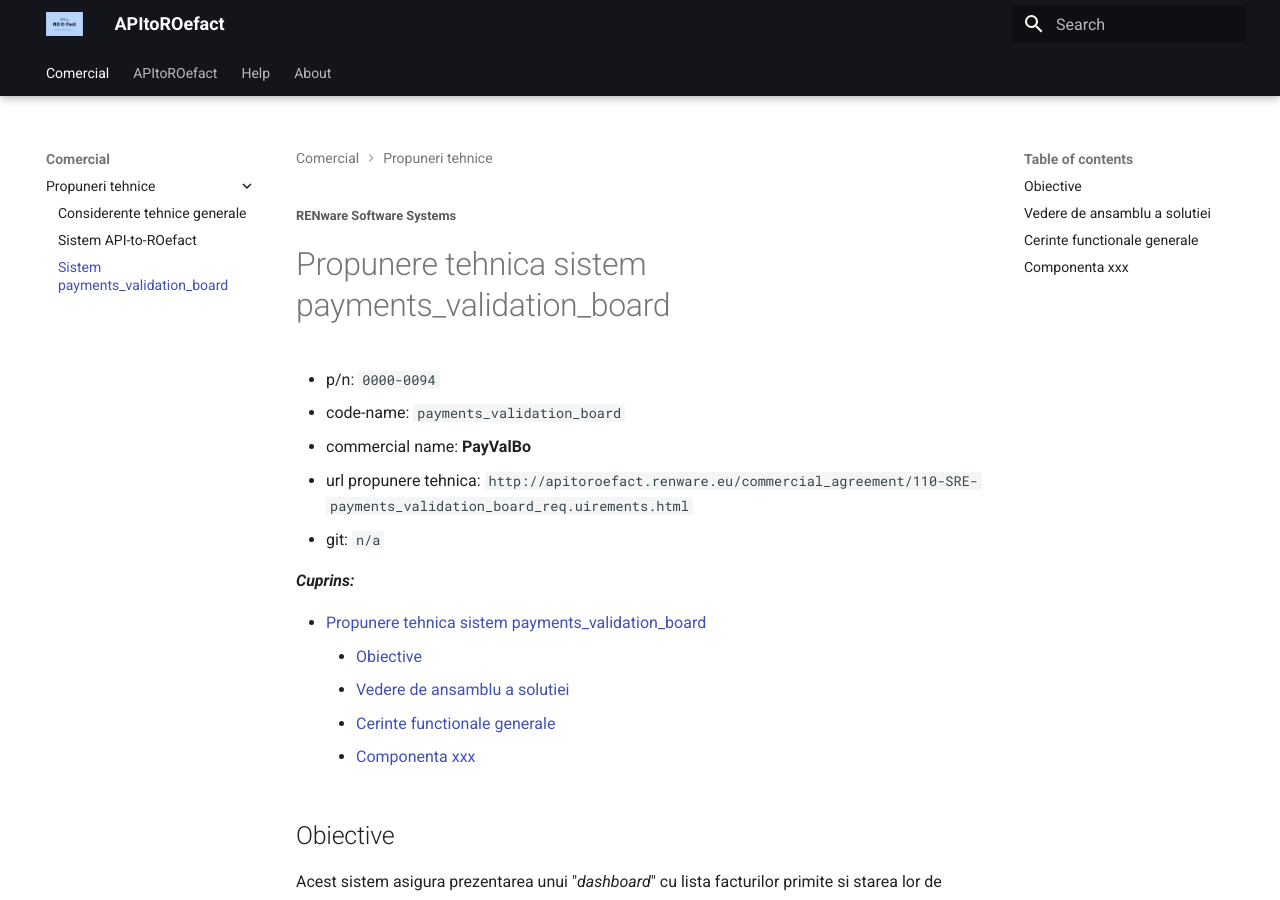
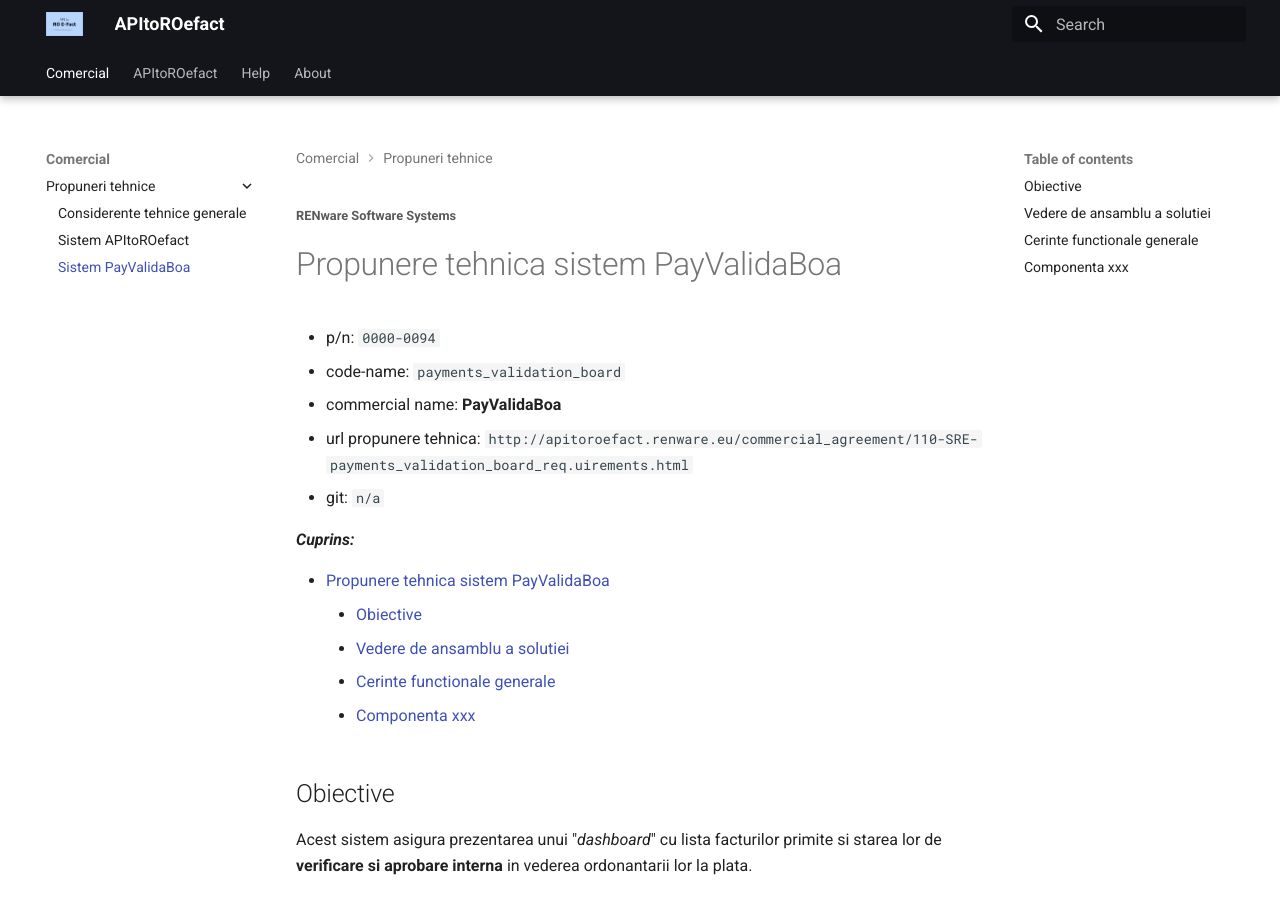
Before and after one commit to petre-renware/api_to_roefact, an MkDocs documentation site: the page built from doc_src/commercial_agreement/110-SRE-payments_validation_board_req.uirements.md, in a window 1280 px wide and 900 px high. Built offline with MkDocs 1.6.1 and Material for MkDocs 9.7.7, drawn with Linux system fonts in a browser that asks for light colours.

Commit message:
closed 231104piu_h
* Update CHANGELOG.md

* Update mkdocs.yml

* Update mkdocs.yml

* Update CHANGELOG.md

* Update 110-SRE-payments_validation_board_req.uirements.md

```diff
--- a/doc_src/commercial_agreement/110-SRE-payments_validation_board_req.uirements.md
+++ b/doc_src/commercial_agreement/110-SRE-payments_validation_board_req.uirements.md
@@ -4,11 +4,11 @@
 
 
 
-# Propunere tehnica sistem payments_validation_board
+# Propunere tehnica sistem PayValidaBoa
 
 * p/n: `0000-0094`
 * code-name: `payments_validation_board`
-* commercial name: **PayValBo**
+* commercial name: **PayValidaBoa**
 * url propunere tehnica: `http://apitoroefact.renware.eu/commercial_agreement/110-SRE-payments_validation_board_req.uirements.html`
 * git: `n/a`
 
--- a/mkdocs.yml
+++ b/mkdocs.yml
@@ -10,8 +10,8 @@ nav:
     - Comercial:
         - Propuneri tehnice:
             - Considerente tehnice generale: commercial_agreement/110-SRE-general_requirements.md
-            - Sistem API-to-ROefact: commercial_agreement/110-SRE-api_to_roefact_req.uirements.md
-            - Sistem payments_validation_board: commercial_agreement/110-SRE-payments_validation_board_req.uirements.md
+            - Sistem APItoROefact: commercial_agreement/110-SRE-api_to_roefact_req.uirements.md
+            - Sistem PayValidaBoa: commercial_agreement/110-SRE-payments_validation_board_req.uirements.md
     # #FIXME -------------------------------------------------------------------------------------------------
     #
     - APItoROefact:
```
Also changed, not shown: CHANGELOG.md (+1 -0 lines).
